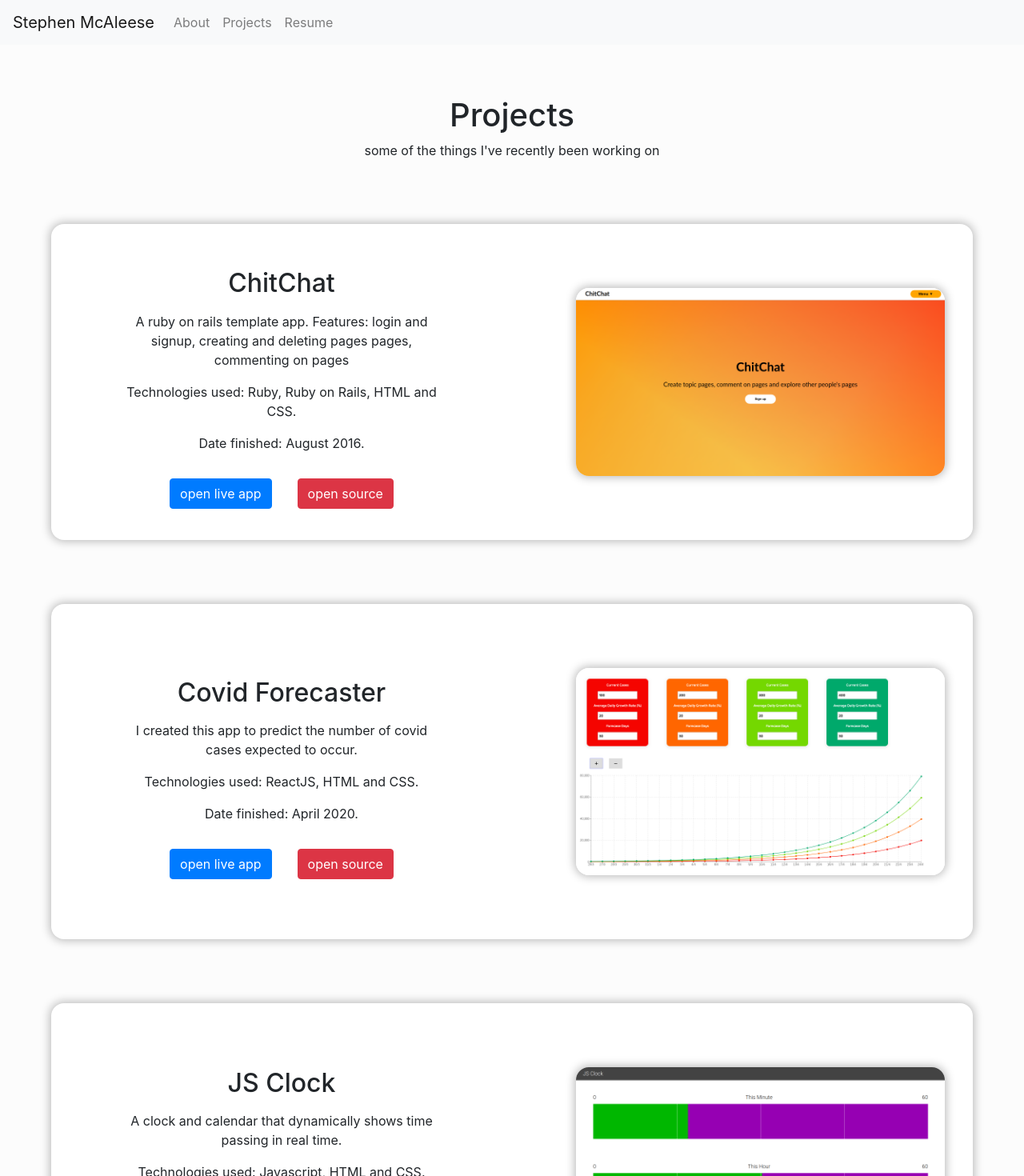
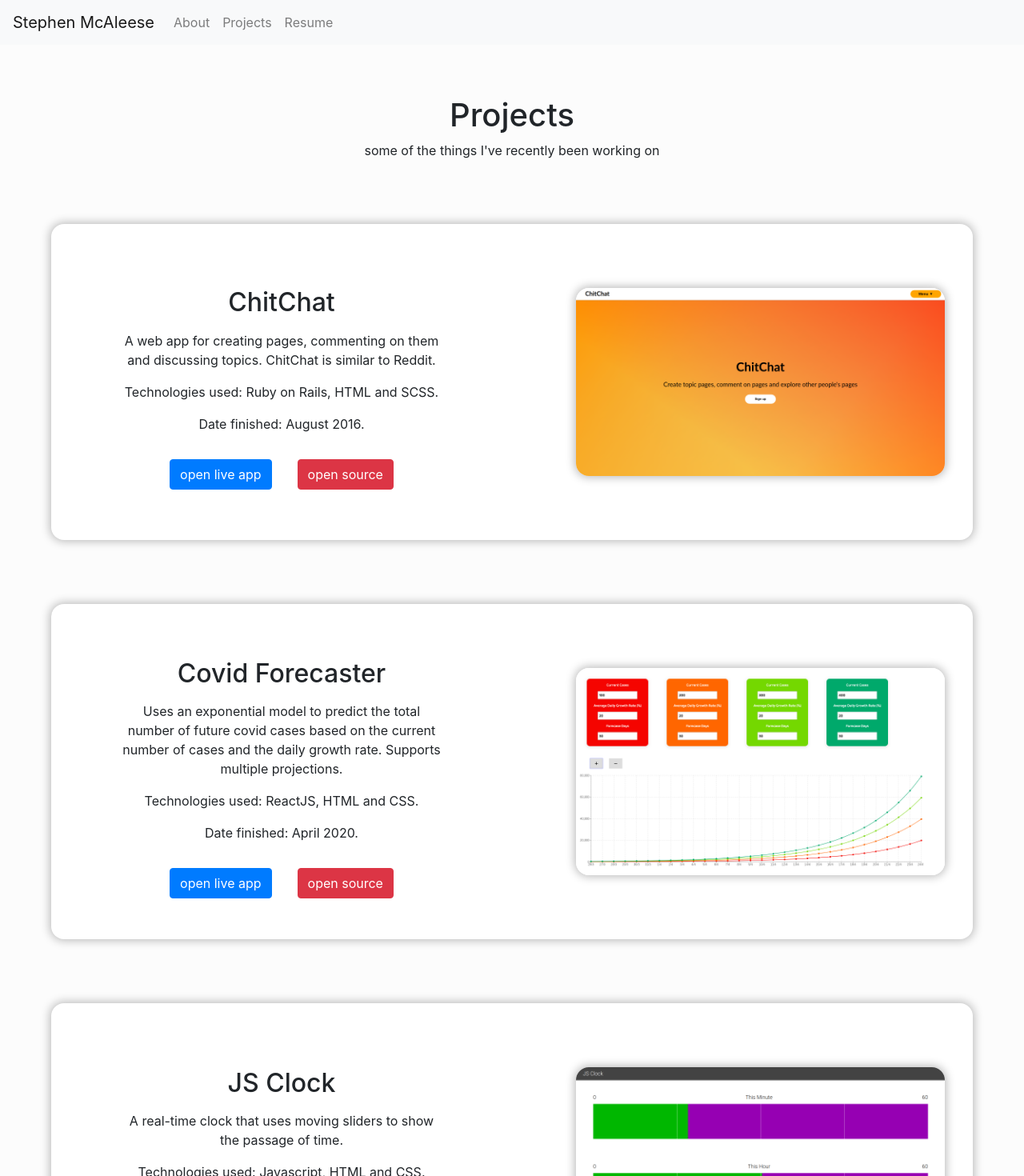
Before and after one commit to smcaleese/smcaleese.github.io, a React (Create React App) app: page /projects in a window 1280 px wide. Shown: the top 1470 px of the page at 80% size. Built offline with nearby package versions, Linux system fonts and the light colour scheme.

Commit message:
updated project descriptions

```diff
--- a/src/Components/Projects/Projects.js
+++ b/src/Components/Projects/Projects.js
@@ -20,9 +20,9 @@ class Projects extends Component {
                             <div className="project-description-box center">
                                 <div className="project-description">
                                     <h2>ChitChat</h2>
-                                    <p>A ruby on rails template app. Features: login and signup, creating and deleting pages pages,
-                                        commenting on pages</p>
-                                    <p>Technologies used: Ruby, Ruby on Rails, HTML and CSS.</p>
+                                    <p>A web app for creating pages, commenting on them and discussing topics.
+                                        ChitChat is similar to Reddit.</p>
+                                    <p>Technologies used: Ruby on Rails, HTML and SCSS.</p>
                                     <p>Date finished: August 2016.</p>
                                 </div>
                                 <div className="buttons-container">
@@ -45,7 +45,10 @@ class Projects extends Component {
                             <div className="project-description-box center">
                                 <div className="project-description">
                                     <h2>Covid Forecaster</h2>
-                                    <p>I created this app to predict the number of covid cases expected to occur.</p>
+                                    <p>Uses an exponential model to predict the total number of future covid cases
+                                        based on the current number of cases and the daily growth rate. Supports multiple
+                                        projections.
+                                    </p>
                                     <p>Technologies used: ReactJS, HTML and CSS.</p>
                                     <p>Date finished: April 2020.</p>
                                 </div>
@@ -69,7 +72,7 @@ class Projects extends Component {
                             <div className="project-description-box center">
                                 <div className="project-description">
                                     <h2>JS Clock</h2>
-                                    <p>A clock and calendar that dynamically shows time passing in real time.</p>
+                                    <p>A real-time clock that uses moving sliders to show the passage of time.</p>
                                     <p>Technologies used: Javascript, HTML and CSS.</p>
                                     <p>Date finished: June 2019.</p>
                                 </div>
```
